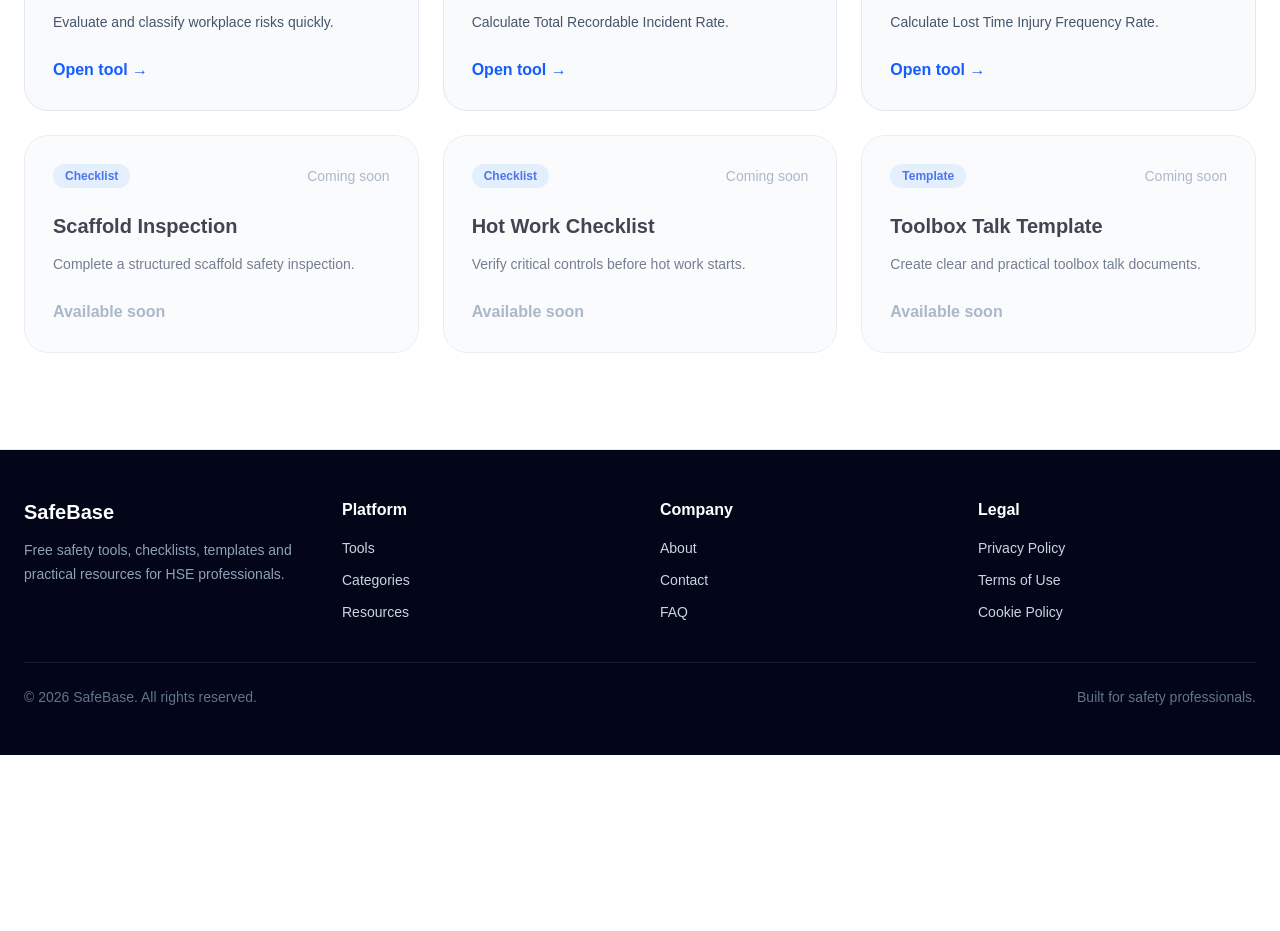
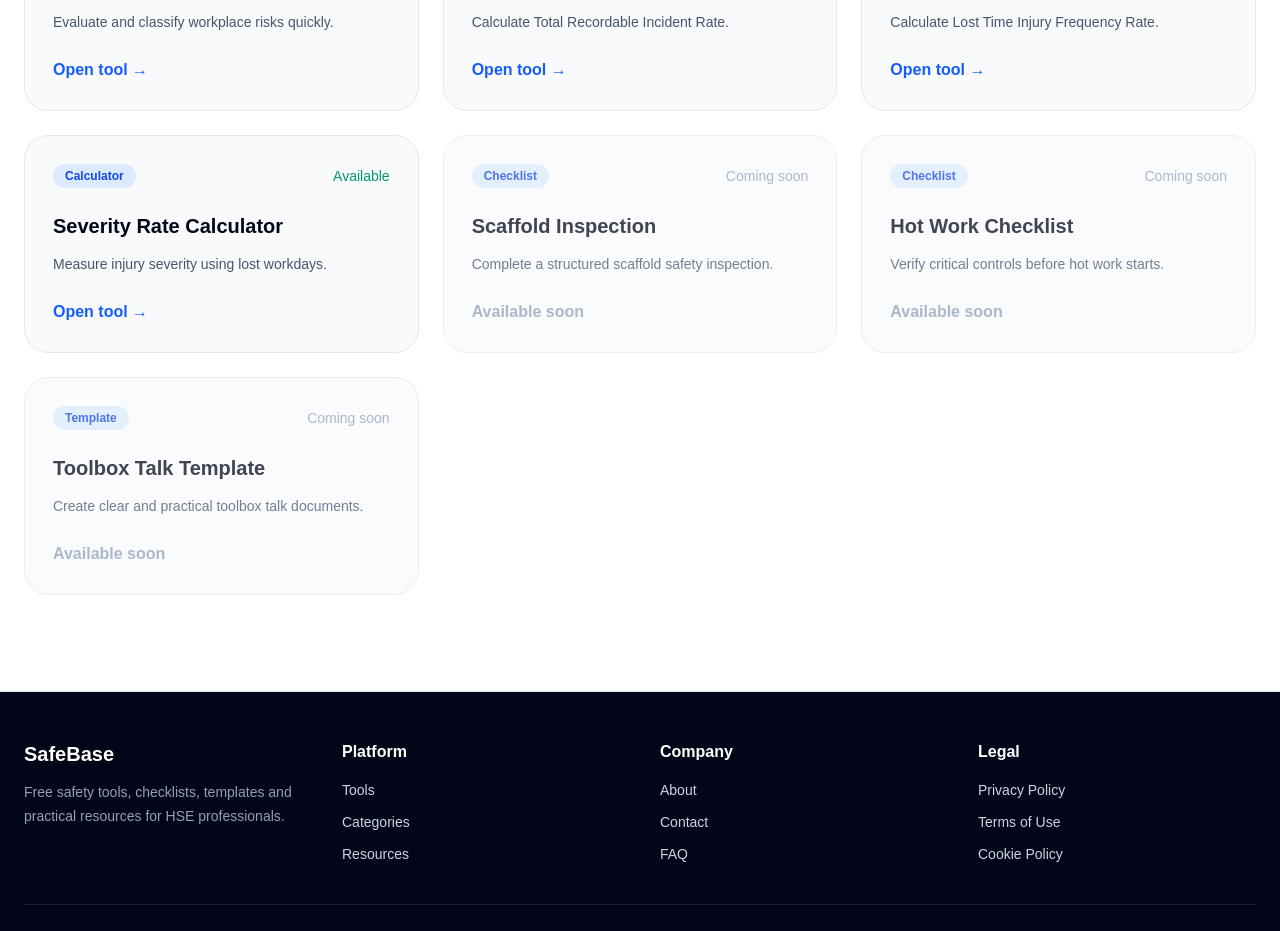
Before and after one commit to safebaseapp/safebase, a Next.js app in the folder app/: page / in a window 1280 px wide. Shown: the part 1880-2811 px from the top of the page. Before the commit the page ends 2635 px from the top, so only its background shows below. Built offline with nearby package versions, Linux system fonts and the light colour scheme.

Commit message:
Add Severity Rate to featured tools

```diff
--- a/app/app/components/FeaturedTools.tsx
+++ b/app/app/components/FeaturedTools.tsx
@@ -20,6 +20,13 @@ const tools = [
     description: "Calculate Lost Time Injury Frequency Rate.",
     type: "Calculator",
     href: "/tools/ltifr",
+    available: true,
+  },
+  {
+    title: "Severity Rate Calculator",
+    description: "Measure injury severity using lost workdays.",
+    type: "Calculator",
+    href: "/tools/severity-rate",
     available: true,
   },
   {
```
Lines whose indentation alone changed are shown as unchanged.
